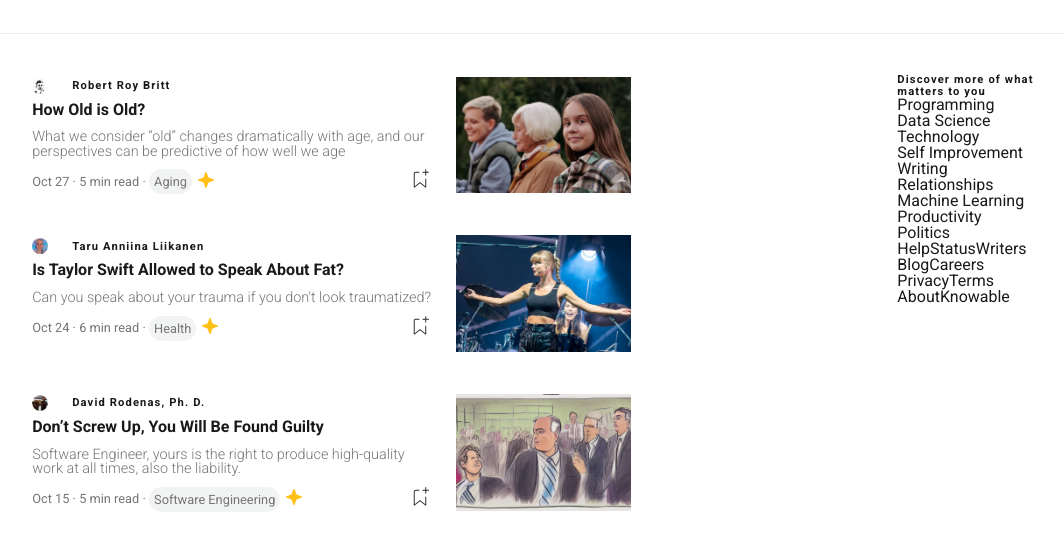
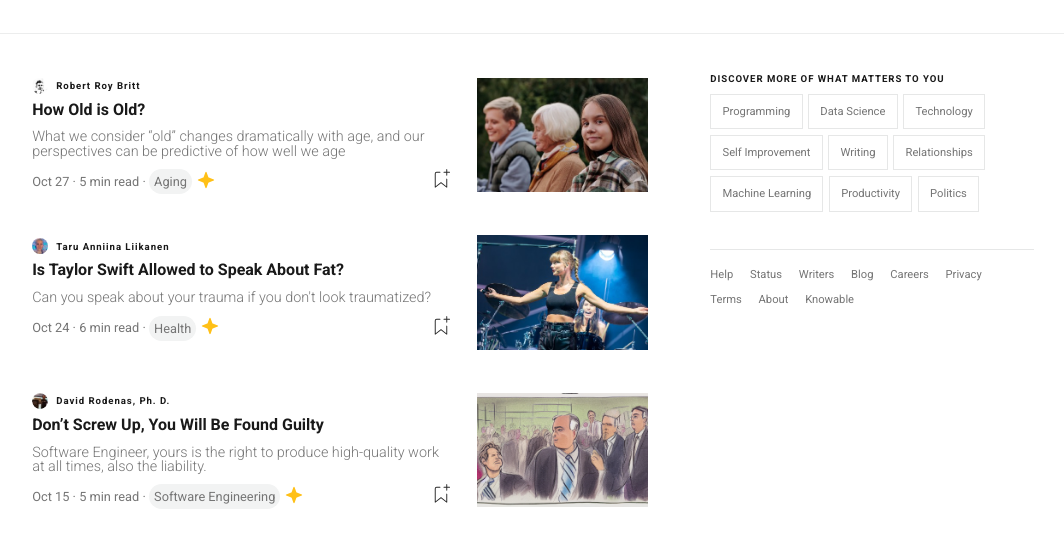
Before and after one commit to FR4NK798/U2-D5-Progetto, a plain HTML site: page base_di_partenza/index.html in a window 1280 px wide. Shown: the part 692-1239 px from the top of the page, without its empty margins (107-1171 px from the left). Drawn offline with nearby package versions, Linux system fonts and the light colour scheme.

Commit message:
commit complete ux

```diff
--- a/base_di_partenza/assets/css/style.css
+++ b/base_di_partenza/assets/css/style.css
@@ -28,7 +28,7 @@ hero div p{
     margin-block-end: 1.2em;
 }
 .under-the-fold h3{
-    font-size: 0.7em;
+    font-size: 0.6em;
     font-weight: 700;
     letter-spacing: 0.1em;
 }
@@ -147,10 +147,7 @@ hero img{
 .under-the-fold > section > div{
     width: 33%;
 }
-.single-article div{
-    gap: 0.5em;
 
-}
 
 .under-the-fold > section{
     margin-block-end: 2.3em;
@@ -195,16 +192,23 @@ span{
 }
 
 .second .single-article{
-    width: 25em;
+    /* width: 25em; */
+
+    /* width: 50%; */
+}
+.second .single-article P{
+    width: 26.3rem;
     /* prova */
-    /* width: 50%; */
+    /* width: 80%; */
 }
 
 /* .second section div{
     align-items: center;
 } */
 .second section div > div + div{
-    width: 21%;
+    /* width: 21%; */
+    /* da RIATTIVARE */
+    width: 10.7em;
 }
 
 .second section div > div + div img{
@@ -226,6 +230,22 @@ span{
 .second section > div{
     margin-block-end: 2.5em;
 }
+.second section{
+    width: 1750px;
+}
+.second > div{
+    column-gap: 5em;
+}
+
+.single-article div{
+    gap: 0.5em;
+
+}
+.second .single-article div{
+    gap: 0.5em;
+
+}
+
 
 main section{
     display: flex;
@@ -264,6 +284,8 @@ aside div,aside ul{
 }
 aside ul li{
     display: inline-block;
+    margin-inline-end: 1.5em;
+    margin-block-end: 1.2em;
 }
 /* BOTTONI */
 header a,hero a{
@@ -280,3 +302,30 @@ hero a{
     padding-inline: 3em;
     padding-block: 0.5em;
 }
+
+aside h3, aside div a,aside ul li{
+    font-size: 0.7em;
+}
+aside div a{
+    border: solid 1px;
+    padding: 1em;
+    color: #757575;
+    border-color: #e6e7e7;
+    margin-inline-end: 0.5em;
+    margin-block-end: 0.5em;
+}
+aside ul{
+    color: #757575;
+    border-block-start: solid 1px;
+    border-color: #e6e7e7;
+    padding-block-start: 1.2em;
+}
+aside h3{
+    margin-block-end: 1em;
+}
+.second div{
+    column-gap: 0px;
+}
+aside div{
+    margin-block-end: 2em;
+}
--- a/base_di_partenza/index.html
+++ b/base_di_partenza/index.html
@@ -299,7 +299,7 @@
             </div>
           </section>
           <aside>
-            <h3>Discover more of what matters to you</h3>
+            <h3>DISCOVER MORE OF WHAT MATTERS TO YOU</h3>
             <div>
               <a>Programming</a>
               <a>Data Science</a>
```
